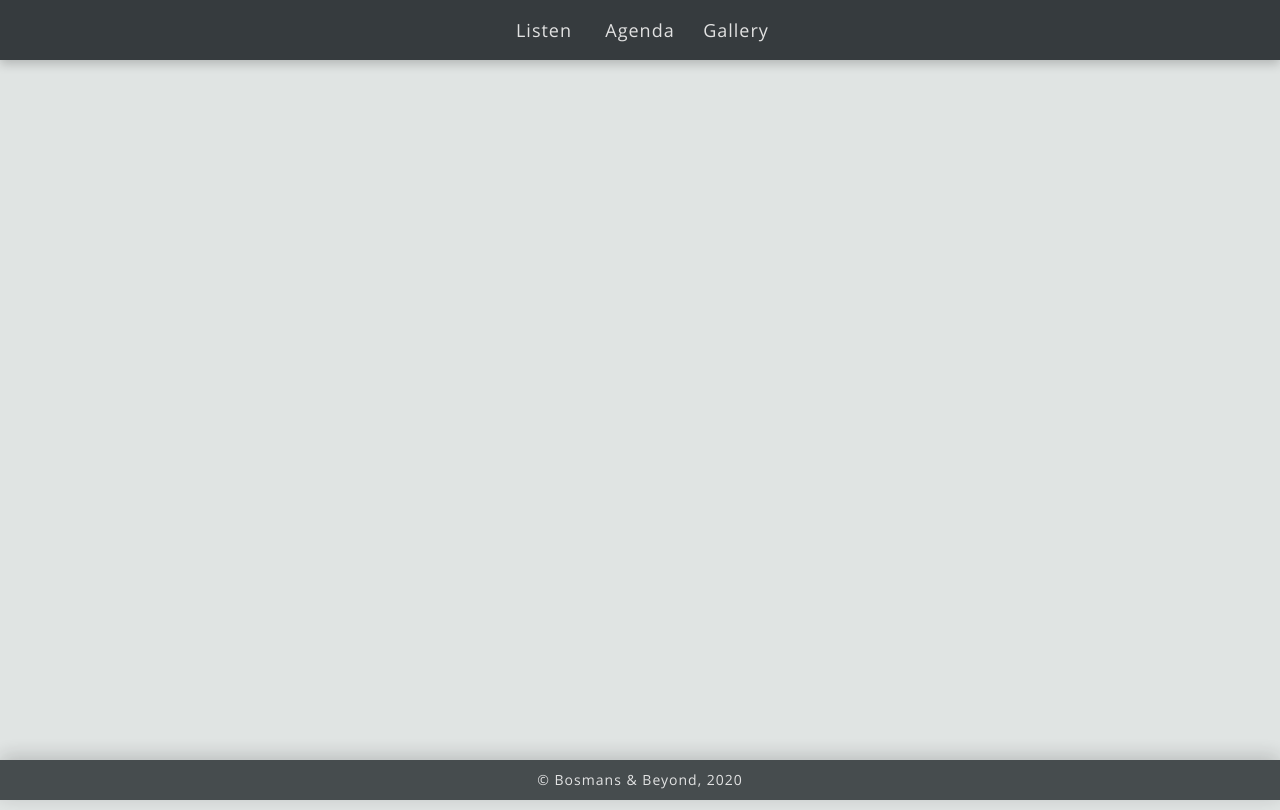
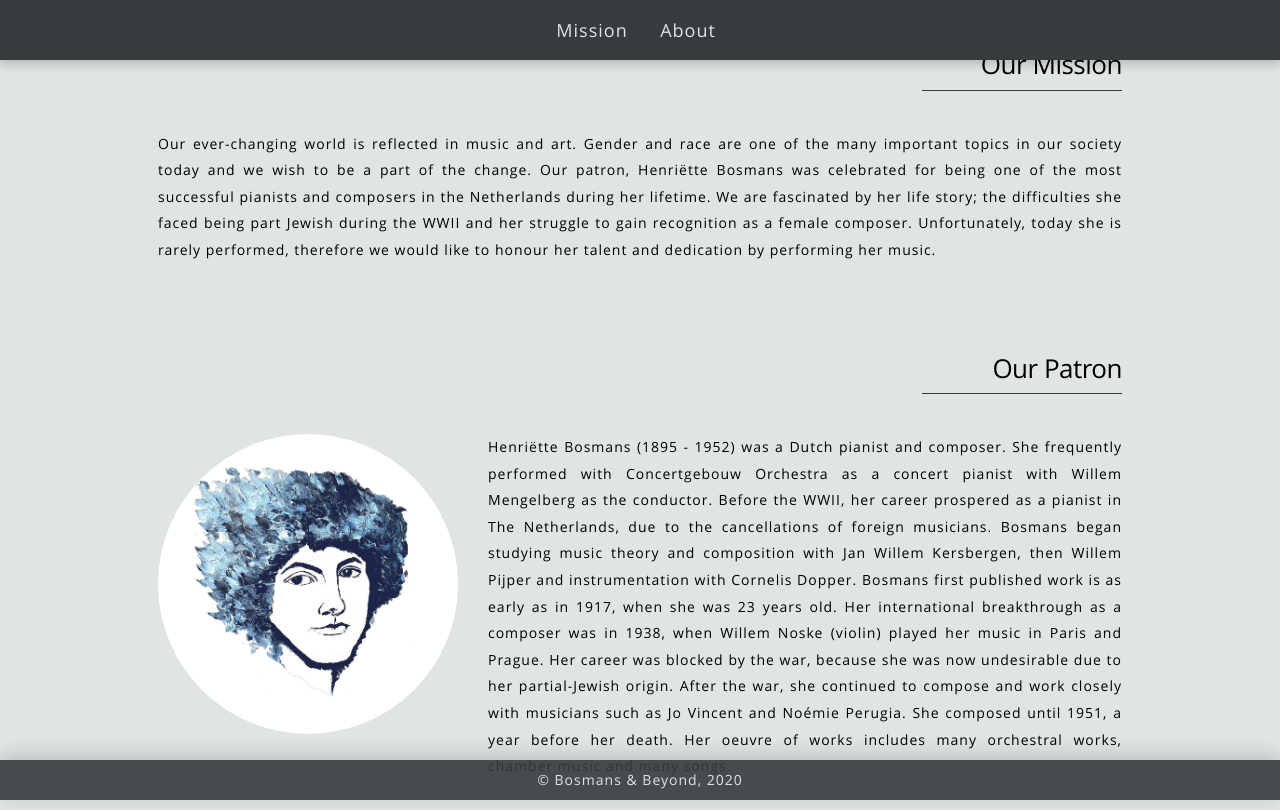
Before and after one commit to BKmetoff/bosmans-and-beyond, a React (Create React App) app: page /mission in a window 1280 px wide. Built offline with nearby package versions, Linux system fonts and the light colour scheme.

Commit message:
feat: pass copy props to mission route

```diff
--- a/src/App.js
+++ b/src/App.js
@@ -5,9 +5,8 @@ import { BrowserRouter as Router, Switch, Route } from 'react-router-dom'
 import { COPY } from './components/resources/Resources'
 
 import Home from './components/Home'
-import Listen from './components/Listen'
-import Agenda from './components/Agenda'
-import Gallery from './components/Gallery'
+import Mission from './components/Mission'
+import About from './components/About'
 
 import { MainWrapper, ContentWrapper } from './components/backbone/Wrapper'
 
@@ -19,9 +18,14 @@ function App() {
 					<MainWrapper>
 						<ContentWrapper>
 							<Switch>
-								<Route path='/listen' render={(props) => <Listen />} />
-								<Route path='/agenda' render={(props) => <Agenda />} />
-								<Route path='/gallery' render={(props) => <Gallery />} />
+								<Route path='/mission'>
+									<Mission
+										mission={COPY.text.mission}
+										patron={COPY.text.patron}
+									/>
+								</Route>
+
+								<Route path='/about' render={(props) => <About />} />
 								<Route path='/' exact render={(props) => <Home />} />
 							</Switch>
 						</ContentWrapper>
--- a/src/components/Gallery.js
+++ /dev/null
@@ -1,5 +0,0 @@
-import React from 'react'
-
-export default function Gallery() {
-	return <div>this is gallery</div>
-}
--- a/src/components/Listen.js
+++ /dev/null
@@ -1,5 +0,0 @@
-import React from 'react'
-
-export default function Listen() {
-	return <div>this is listen</div>
-}
--- a/src/components/Mission.js
+++ b/src/components/Mission.js
@@ -1,7 +1,5 @@
 import React from 'react'
-import styled from 'styled-components'
 
-import { COPY } from '../components/resources/Resources'
 import patronImage from '../assets/Patron.png'
 
 import { SectionWrapper } from './backbone/Wrapper'
@@ -9,20 +7,20 @@ import Sheet from './backbone/Sheet'
 import { Text, Title } from './backbone/Text'
 import Image from './backbone/Image'
 
-export default function Mission() {
+export default function Mission(props) {
 	return (
 		<React.Fragment>
 			<SectionWrapper>
 				<Title>Our Mission</Title>
 				<Sheet>
-					<Text>{COPY.text.mission}</Text>
+					<Text>{props.mission}</Text>
 				</Sheet>
 			</SectionWrapper>
 			<SectionWrapper>
 				<Title>Our Patron</Title>
 				<Sheet>
 					<Image round src={patronImage} width='300px' height='300px' />
-					<Text>{COPY.text.patron}</Text>
+					<Text>{props.patron}</Text>
 				</Sheet>
 			</SectionWrapper>
 		</React.Fragment>
--- a/src/components/backbone/Sheet.js
+++ b/src/components/backbone/Sheet.js
@@ -1,6 +1,4 @@
-import React from 'react'
-
-import styled, { css } from 'styled-components'
+import styled from 'styled-components'
 import { Theme } from '../theme/Theme'
 
 const Sheet = styled.div`
--- a/src/components/resources/Resources.js
+++ b/src/components/resources/Resources.js
@@ -2,27 +2,28 @@ export const COPY = {
 	people: [
 		{
 			Natalia: {
-				fullName: '',
-				bio: '',
+				fullName: 'Natalia Szmydt',
+				bio:
+					"The Polish violinist Natalia Szmydt has won multiple awards and scholarships during her education and career. She graduated from the Conservatorium van Amsterdam with a master's degree where she also took a part in the Netherlands Philharmonic Orchestra Academy and Netherlands Chamber Music Orchestra. For the last years, Natalia performed mostly as a violinist in Artem Trio – a promising and successful piano trio with growing recognition. Natalia has performed in the biggest halls in Europe;  Concertgebouw, Muziekgebouw, and De Doelen in the Netherlands,  Pau Casals in Spain, and Baltic Philharmonic in Poland. She worked with highly recognized musicians such as Agata Szymczewska, Marc Albrecht, Yuzuko Horigome, Anna Fedorova, Simone Lamsma, and many more.",
+			},
+			Eliza: {
+				fullName: 'Elizaveta Agrafenina',
+				bio:
+					'The Russian-Norwegian soprano, Elizaveta Agrafenina recently graduated from the Conservatory of Amsterdam with a master’s degree in classical voice, with Sasja Hunnego as her voice teacher. She is a part of the Young Artist Program at Bergen National Opera in Norway and has since 2017 sung in several productions. Elizaveta is strongly committed to the performance of lied and chamber music and is quickly becoming recognized for her musical versatility in a wide-ranging repertoire. She formed DUO21 with Satomi Chihara as well as the Finnish music festival Pyhäjärven Kamarimusiikki with Siiri Niittymaa, where the goal is to perform more music by female composers. She has been awarded several scholarships to continue her musical development and honorary awards for her outstanding musicianship.',
+			},
+			Dimitri: {
+				fullName: 'Dimitri Malignan',
+				bio:
+					'The brilliant young French pianist is the winner of the “Prix Cortot” in 2017, at the age of 19, and a laureate of more than 20 international competitions, already impresses juries and the public by his level of maturity, musical intelligence, and great sensibility. Born in 1998 in Paris, he is notably the grandson of the Romanian composer Henry Mălineanu. Dimitri studied with Ludmila Berlinskaya at the Ecole Normale de Musique “A. Cortot” in Paris and with Naum Grubert at the Conservatory of Amsterdam, where he both gained the highest distinctions “Prix Cortot” in Paris and “Cum Laude” for his Master in Music. Dimitri has performed in the most prestigious venues and festivals in Europe, as a soloist, chamber music, and with orchestras. Passionate about promoting unknown music, Dimitri initiated in 2020 the “Missing Voices” project, dedicated to Jewish composers who were murdered in the Shoah.',
 			},
 		},
 	],
-	headerLinks: ['Listen', 'Agenda', 'Gallery'],
-	bio: {
-		ensemble: '',
-		patron: '',
+	headerLinks: ['Mission', 'About'],
+
+	text: {
+		patron:
+			'Henriëtte Bosmans (1895 - 1952) was a Dutch pianist and composer. She frequently performed with Concertgebouw Orchestra as a concert pianist with Willem Mengelberg as the conductor. Before the WWII, her career prospered as a pianist in The Netherlands, due to the cancellations of foreign musicians. Bosmans began studying music theory and composition with Jan Willem Kersbergen, then Willem Pijper and instrumentation with Cornelis Dopper. Bosmans first published work is as early as in 1917, when she was 23 years old. Her international breakthrough as a composer was in 1938, when Willem Noske (violin) played her music in Paris and Prague. Her career was blocked by the war, because she was now undesirable due to her partial-Jewish origin. After the war, she continued to compose and work closely with musicians such as Jo Vincent and Noémie Perugia. She composed until 1951, a year before her death. Her oeuvre of works includes many orchestral works, chamber music and many songs.',
+		mission:
+			'Our ever-changing world is reflected in music and art. Gender and race are one of the many important topics in our society today and we wish to be a part of the change. Our patron, Henriëtte Bosmans was celebrated for being one of the most successful pianists and composers in the Netherlands during her lifetime. We are fascinated by her life story; the difficulties she faced being part Jewish during the WWII and her struggle to gain recognition as a female composer. Unfortunately, today she is rarely performed, therefore we would like to honour her talent and dedication by performing her music.',
 	},
-	mission: '',
-	links: [],
 }
-
-export const MEDIA = {
-	// urls
-	cover: '../../assets/home.jpg',
-	photos: [
-		{
-			title: '',
-			title2: '',
-		},
-	],
-}
```
